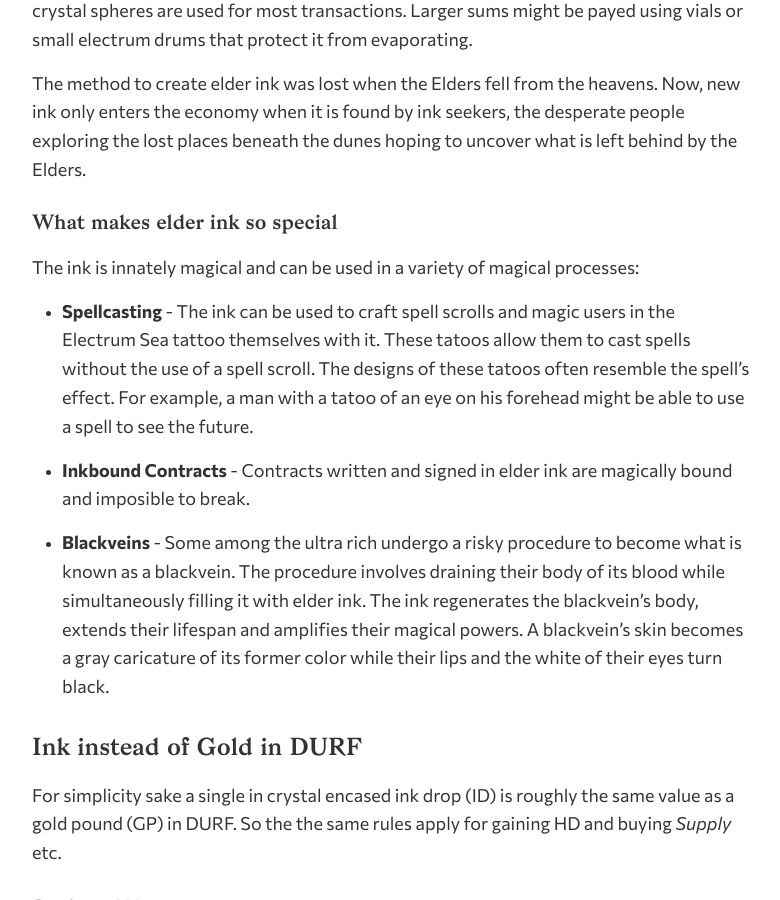
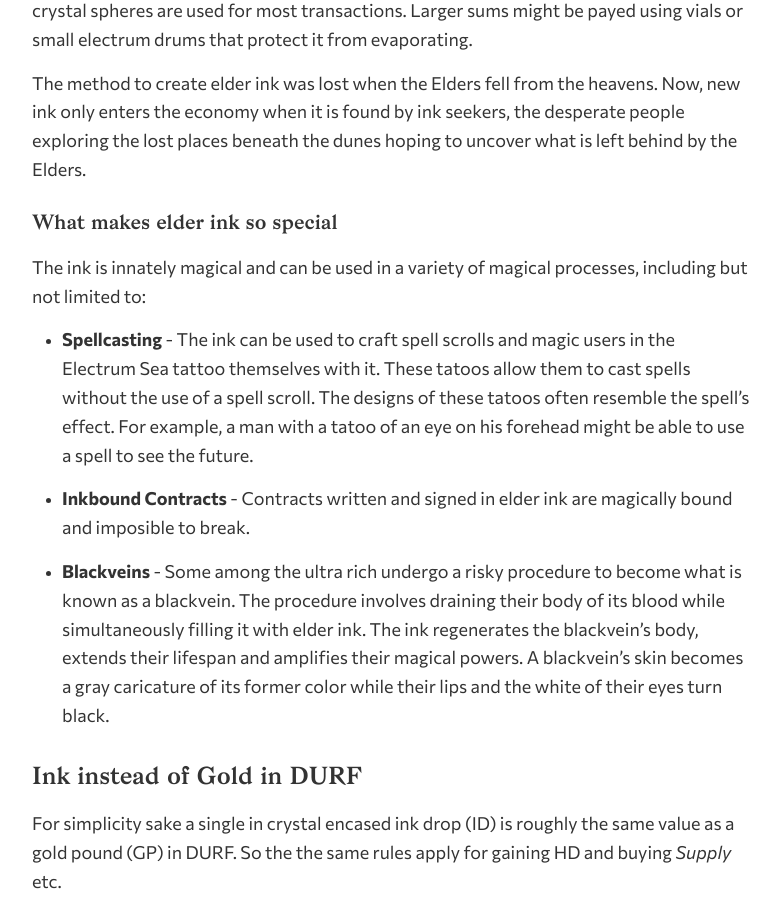
Before and after one commit to emielboven/emielboven.github.io, a Jekyll site: the page built from _posts/2021-10-04-On-Elder-Ink.md, in a window 1280 px wide and 900 px high, scrolled down 607 px. Shown: the whole window, without its empty margins (248-1028 px from the left). Built offline with Jekyll 4.4.1, drawn with Linux system fonts in a browser that asks for light colours.

Commit message:
Update 2021-10-04-On-Elder-Ink.md

```diff
--- a/_posts/2021-10-04-On-Elder-Ink.md
+++ b/_posts/2021-10-04-On-Elder-Ink.md
@@ -12,7 +12,7 @@ Elder ink is used as the main form of currency in the Electrum Sea. Drops of ink
 The method to create elder ink was lost when the Elders fell from the heavens. Now, new ink only enters the economy when it is found by ink seekers, the desperate people exploring the lost places beneath the dunes hoping to uncover what is left behind by the Elders.
 
 ### What makes elder ink so special
-The ink is innately magical and can be used in a variety of magical processes:
+The ink is innately magical and can be used in a variety of magical processes, including but not limited to:
 
 * **Spellcasting** - The ink can be used to craft spell scrolls and magic users in the Electrum Sea tattoo themselves with it. These tatoos allow them to cast spells without the use of a spell scroll. The designs of these tatoos often resemble the spell's effect. For example, a man with a tatoo of an eye on his forehead might be able to use a spell to see the future.
 
```
